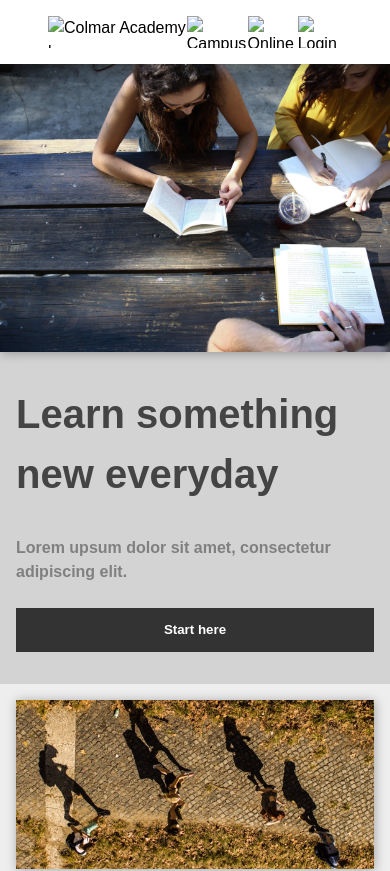
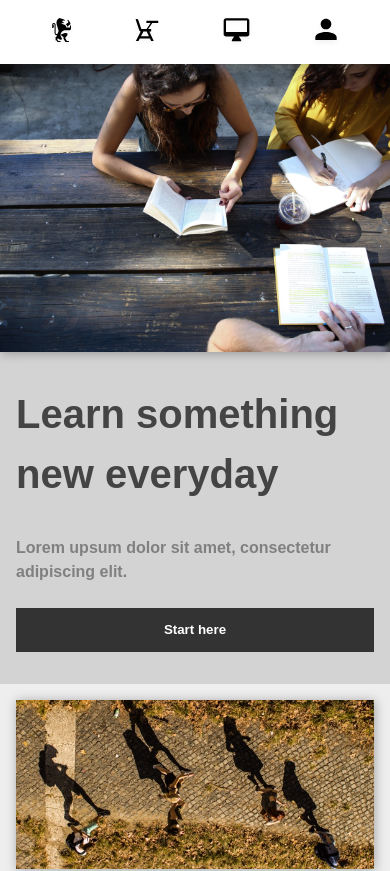
Before and after one commit to karlj38/Colmar-Academy, a plain HTML site: page index.html in a window 390 px wide. Shown: the top 871 px of the page. Drawn offline with Linux system fonts and the light colour scheme; the site is published under a folder, as on GitHub Pages, so addresses that start at the root find nothing.

Commit message:
fix broken mobile nav image src

```diff
--- a/index.html
+++ b/index.html
@@ -8,7 +8,7 @@
   </head>
   <body>
       <header class="d">
-        <a href="#" id="logo"><img src="images/ic-logo.svg" alt="Colmar Academy logo">COLMAR<span>ACADEMY</span></a></a>
+        <a href="#" id="logo"><img src="images/ic-logo.svg" alt="Colmar Academy logo">COLMAR <span>ACADEMY</span></a></a>
         <nav class="d">
             <a href="#">On campus</a>
             <a href="#">Online</a>
@@ -20,12 +20,12 @@
       <nav class="m">
         <a href="#"
           ><img
-            src="/images/ic-logo.svg"
+            src="images/ic-logo.svg"
             alt="Colmar Academy logo"
           />
-        <a href="#"><img src="/images/ic-on-campus.svg" alt="Campus" /></a>
-        <a href="#"><img src="/images/ic-online.svg" alt="Online" /></a>
-        <a href="#"><img src="/images/ic-login.svg" alt="Login" /></a>
+        <a href="#"><img src="images/ic-on-campus.svg" alt="Campus" /></a>
+        <a href="#"><img src="images/ic-online.svg" alt="Online" /></a>
+        <a href="#"><img src="images/ic-login.svg" alt="Login" /></a>
       </nav>
     </header>
     <main>
```
